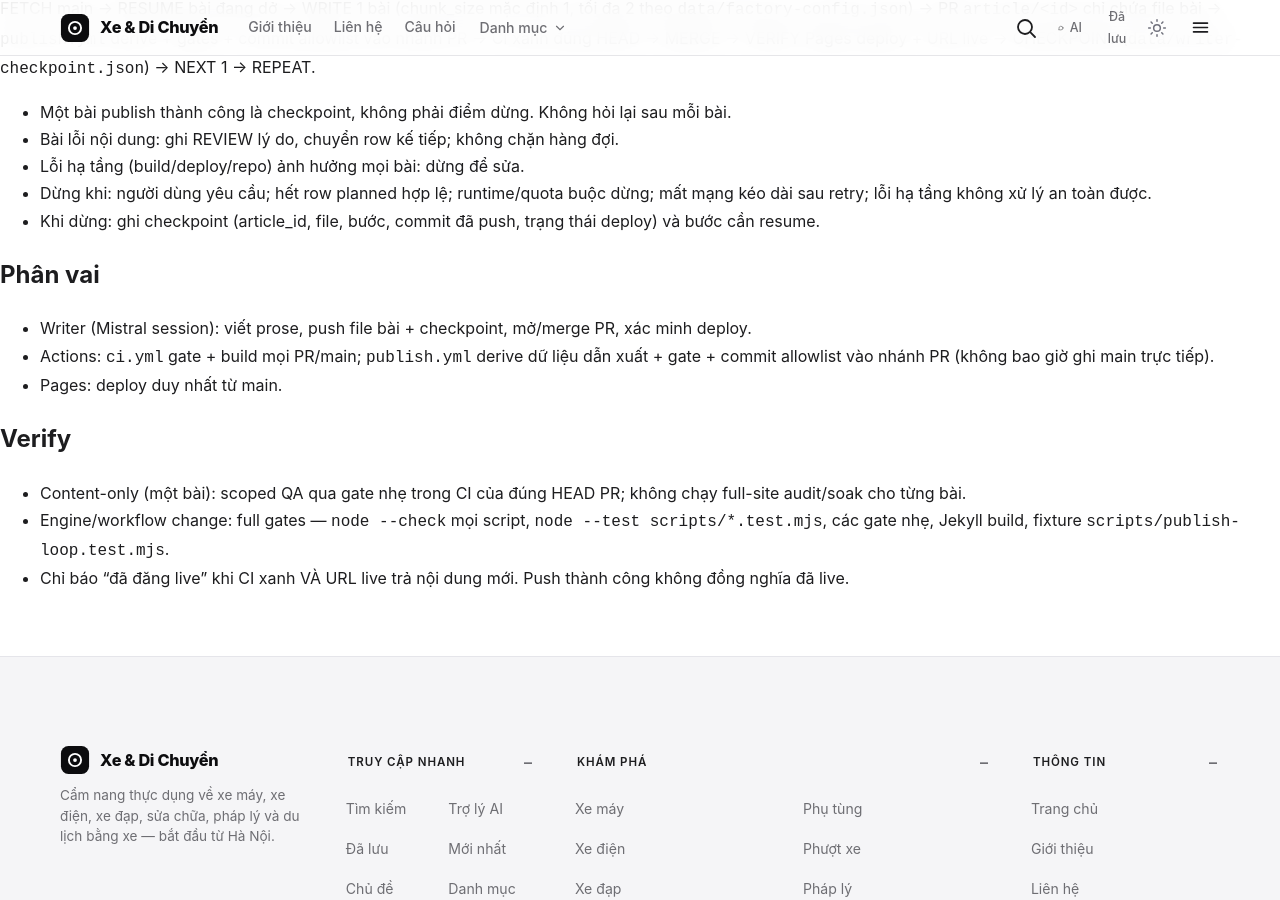
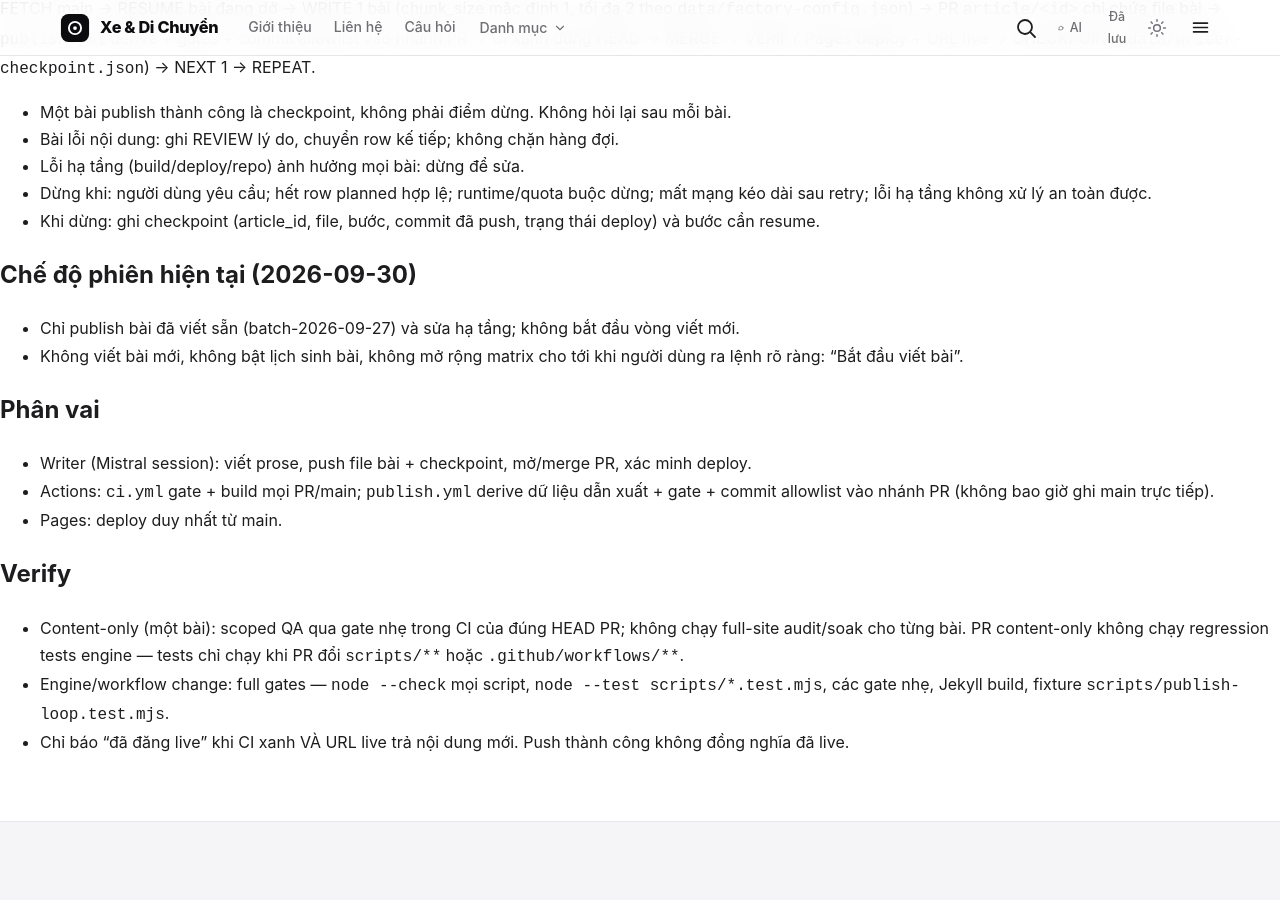
Before and after one commit to codeappweb/lab, a Jekyll site: the page built from AGENTS.md, in a window 1280 px wide and 900 px high, scrolled down 599 px. Built offline with Jekyll 4.4.1, drawn with Linux system fonts in a browser that asks for light colours; our own code applies the rules of GitHub Pages for plain Markdown files.

Commit message:
infra(ci): regression tests chỉ chạy khi đổi engine/workflow; docs chế độ phiên hiện tại (chờ lệnh viết bài)

```diff
--- a/AGENTS.md
+++ b/AGENTS.md
@@ -23,6 +23,11 @@ FETCH main → RESUME bài đang dở → WRITE 1 bài (chunk_size mặc định
 - Dừng khi: người dùng yêu cầu; hết row planned hợp lệ; runtime/quota buộc dừng; mất mạng kéo dài sau retry; lỗi hạ tầng không xử lý an toàn được.
 - Khi dừng: ghi checkpoint (article_id, file, bước, commit đã push, trạng thái deploy) và bước cần resume.
 
+## Chế độ phiên hiện tại (2026-09-30)
+
+- Chỉ publish bài đã viết sẵn (batch-2026-09-27) và sửa hạ tầng; không bắt đầu vòng viết mới.
+- Không viết bài mới, không bật lịch sinh bài, không mở rộng matrix cho tới khi người dùng ra lệnh rõ ràng: "Bắt đầu viết bài".
+
 ## Phân vai
 
 - Writer (Mistral session): viết prose, push file bài + checkpoint, mở/merge PR, xác minh deploy.
@@ -31,6 +36,6 @@ FETCH main → RESUME bài đang dở → WRITE 1 bài (chunk_size mặc định
 
 ## Verify
 
-- Content-only (một bài): scoped QA qua gate nhẹ trong CI của đúng HEAD PR; không chạy full-site audit/soak cho từng bài.
+- Content-only (một bài): scoped QA qua gate nhẹ trong CI của đúng HEAD PR; không chạy full-site audit/soak cho từng bài. PR content-only không chạy regression tests engine — tests chỉ chạy khi PR đổi `scripts/**` hoặc `.github/workflows/**`.
 - Engine/workflow change: full gates — `node --check` mọi script, `node --test scripts/*.test.mjs`, các gate nhẹ, Jekyll build, fixture `scripts/publish-loop.test.mjs`.
 - Chỉ báo "đã đăng live" khi CI xanh VÀ URL live trả nội dung mới. Push thành công không đồng nghĩa đã live.
```
Also changed, not shown: .github/workflows/ci.yml, README.md.
